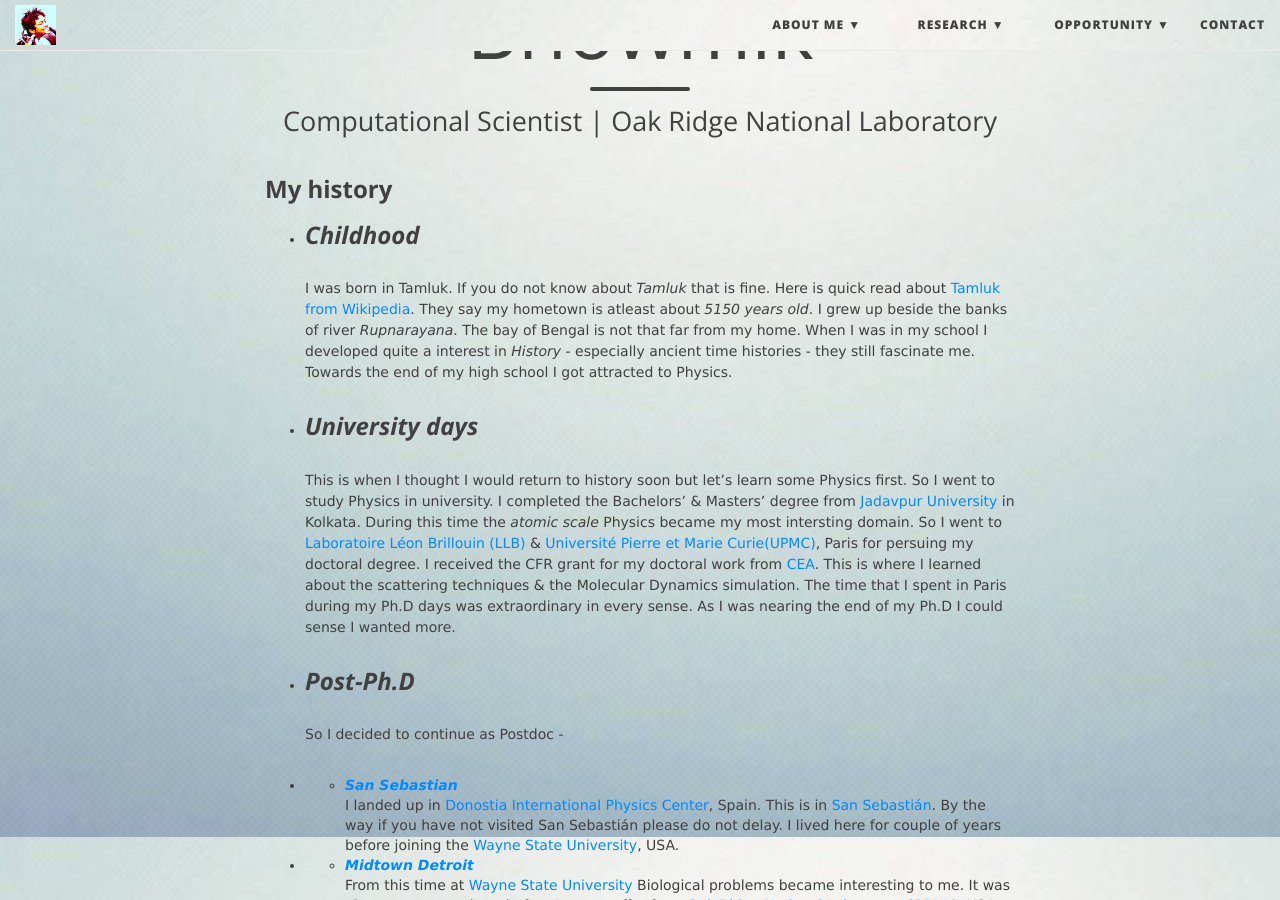
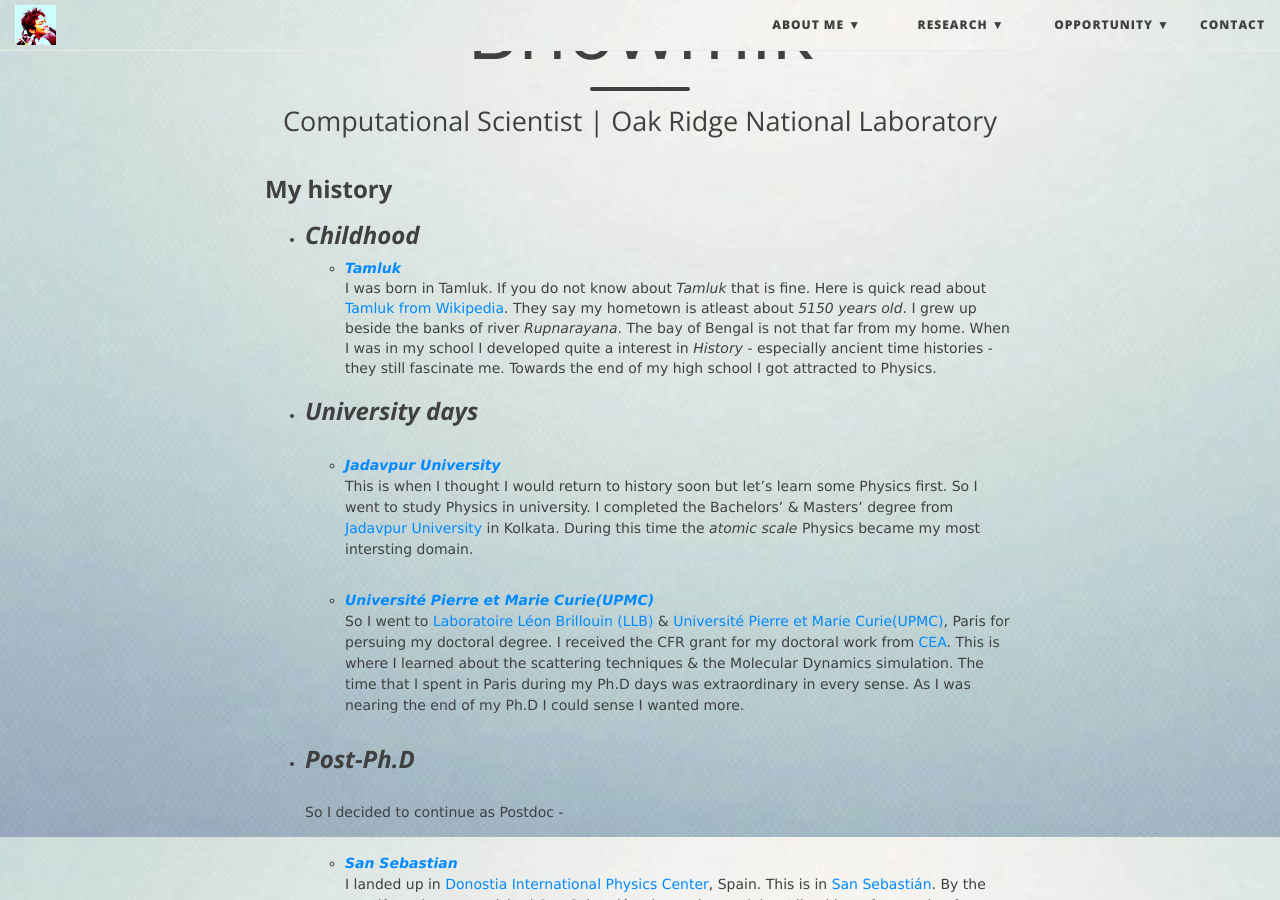
Before and after one commit to debsindhu/debsindhu.github.io, a Jekyll site: the page built from backstory.md, in a window 1280 px wide and 900 px high, scrolled down 234 px. Built offline with Jekyll 4.4.1, drawn with Linux system fonts in a browser that asks for light colours; nearby versions of some CDN libraries.

Commit message:
Update backstory.md

```diff
--- a/backstory.md
+++ b/backstory.md
@@ -8,19 +8,24 @@ use-site-title: true
 ### **My history**
 
 * ### **_Childhood_**
- I was born in Tamluk. If you do not know about _Tamluk_ that is fine. Here is quick read about [Tamluk from Wikipedia](https://en.wikipedia.org/wiki/Tamluk). They say my hometown is atleast about _5150 years old_. I grew up beside the banks of river _Rupnarayana_. The bay of Bengal is not that far from my home. When I was in my school I developed quite a interest in _History_ - especially ancient time histories - they still fascinate me. Towards the end of my high school I got attracted to Physics.
+   - **_[Tamluk](https://en.wikipedia.org/wiki/Tamluk)_**
+   I was born in Tamluk. If you do not know about _Tamluk_ that is fine. Here is quick read about [Tamluk from Wikipedia](https://en.wikipedia.org/wiki/Tamluk). They say my hometown is atleast about _5150 years old_. I grew up beside the banks of river _Rupnarayana_. The bay of Bengal is not that far from my home. When I was in my school I developed quite a interest in _History_ - especially ancient time histories - they still fascinate me. Towards the end of my high school I got attracted to Physics.
 
 * ### **_University days_**
- This is when I thought I would return to history soon but let's learn some Physics first. So I went to study Physics in university. I completed the Bachelors' & Masters' degree from [Jadavpur University](http://www.jaduniv.edu.in/) in Kolkata. During this time the _atomic scale_ Physics became my most intersting domain. So I went to [Laboratoire Léon Brillouin (LLB)](http://www-llb.cea.fr/) & [Université Pierre et Marie Curie(UPMC)](http://www.upmc.fr/en/), Paris for persuing my doctoral degree. I received the CFR grant for my doctoral work from [CEA](http://www-centre-saclay.cea.fr/en). This is where I learned about the scattering techniques & the Molecular Dynamics simulation. The time that I spent in Paris during my Ph.D days was extraordinary in every sense. As I was nearing the end of my Ph.D I could sense I wanted more.
+   - **_[Jadavpur University](http://www.jaduniv.edu.in/)_**
+   This is when I thought I would return to history soon but let's learn some Physics first. So I went to study Physics in university. I completed the Bachelors' & Masters' degree from [Jadavpur University](http://www.jaduniv.edu.in/) in Kolkata. During this time the _atomic scale_ Physics became my most intersting domain.
+
+   - **_[Université Pierre et Marie Curie(UPMC)](http://www.upmc.fr/en/)_**
+   So I went to [Laboratoire Léon Brillouin (LLB)](http://www-llb.cea.fr/) & [Université Pierre et Marie Curie(UPMC)](http://www.upmc.fr/en/), Paris for persuing my doctoral degree. I received the CFR grant for my doctoral work from [CEA](http://www-centre-saclay.cea.fr/en). This is where I learned about the scattering techniques & the Molecular Dynamics simulation. The time that I spent in Paris during my Ph.D days was extraordinary in every sense. As I was nearing the end of my Ph.D I could sense I wanted more.
 
 * ### **_Post-Ph.D_**
  So I decided to continue as Postdoc -
 
-*   - **_[San Sebastian](https://en.wikipedia.org/wiki/San_Sebasti%C3%A1n)_**
-  I landed up in [Donostia International Physics Center](http://dipc.ehu.es/index.php?lng=eng), Spain. This is in [San Sebastián](https://en.wikipedia.org/wiki/San_Sebasti%C3%A1n). By the way if you have not visited San Sebastián please do not delay. I lived here for couple of years before joining the [Wayne State University](https://wayne.edu/), USA.
+   - **_[San Sebastian](https://en.wikipedia.org/wiki/San_Sebasti%C3%A1n)_**
+   I landed up in [Donostia International Physics Center](http://dipc.ehu.es/index.php?lng=eng), Spain. This is in [San Sebastián](https://en.wikipedia.org/wiki/San_Sebasti%C3%A1n). By the way if you have not visited San Sebastián please do not delay. I lived here for couple of years before joining the [Wayne State University](https://wayne.edu/), USA.
 
-*   - **_[Midtown Detroit](https://en.wikipedia.org/wiki/Midtown_Detroit)_**
-  From this time at [Wayne State University](https://wayne.edu/) Biological problems became interesting to me. It was almost two years here before I got an offer from [Oak Ridge National Laboratory (ORNL)](https://www.ornl.gov/), USA. The kind of stuffs I used to do during then - scattering experiments & computation for complex system - the ORNL is undoubtedly the unique place because of its neutron sources ([SNS](https://neutrons.ornl.gov/sns) & [HFIR](https://neutrons.ornl.gov/hfir)) & [Supercomputer](https://www.ornl.gov/directorate/ccsd).
+   - **_[Midtown Detroit](https://en.wikipedia.org/wiki/Midtown_Detroit)_**
+   From this time at [Wayne State University](https://wayne.edu/) Biological problems became interesting to me. It was almost two years here before I got an offer from [Oak Ridge National Laboratory (ORNL)](https://www.ornl.gov/), USA. The kind of stuffs I used to do during then - scattering experiments & computation for complex system - the ORNL is undoubtedly the unique place because of its neutron sources ([SNS](https://neutrons.ornl.gov/sns) & [HFIR](https://neutrons.ornl.gov/hfir)) & [Supercomputer](https://www.ornl.gov/directorate/ccsd).
 
-*   - **_[Oak Ridge](https://en.wikipedia.org/wiki/Oak_Ridge,_Tennessee)_**
-  I ended up joining ORNL towards end of spring 2016. In Fall 2017 they offered me staff scientist position that I humbly accepted. Since then I am here. I have now involved myself more into Data Analytics & started developing Machine Learning, Deep Learning tools for complex biological system to complement the scattering experiments & computation requirements. Apart from my research I like reading - primarily economics & politics, new discoveries & historical documents.
+   - **_[Oak Ridge](https://en.wikipedia.org/wiki/Oak_Ridge,_Tennessee)_**
+   I ended up joining ORNL towards end of spring 2016. In Fall 2017 they offered me staff scientist position that I humbly accepted. Since then I am here. I have now involved myself more into Data Analytics & started developing Machine Learning, Deep Learning tools for complex biological system to complement the scattering experiments & computation requirements. Apart from my research I like reading - primarily economics & politics, new discoveries & historical documents.
```
